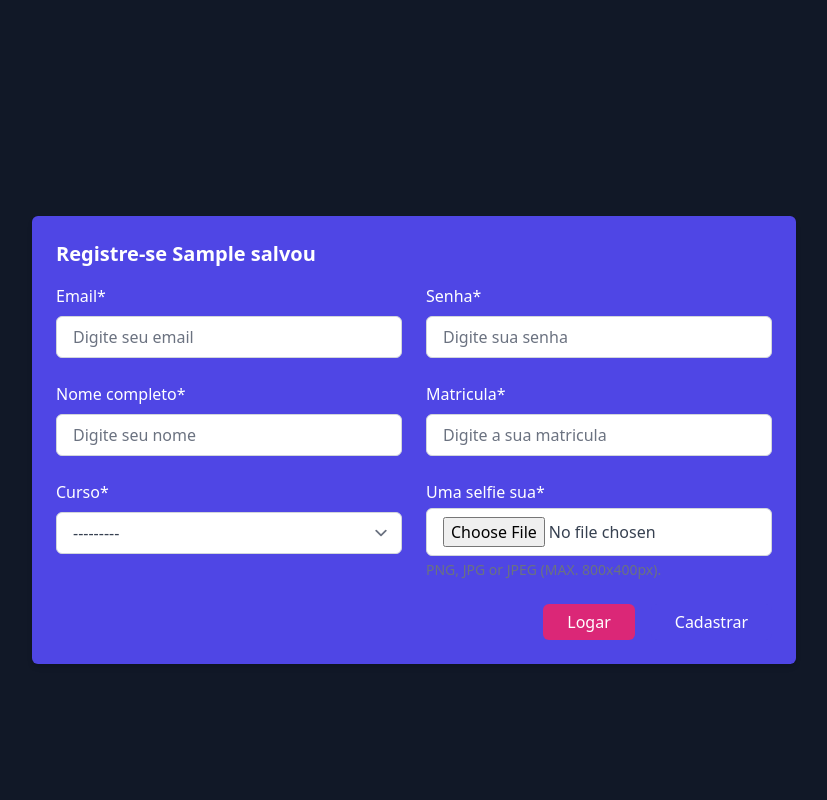
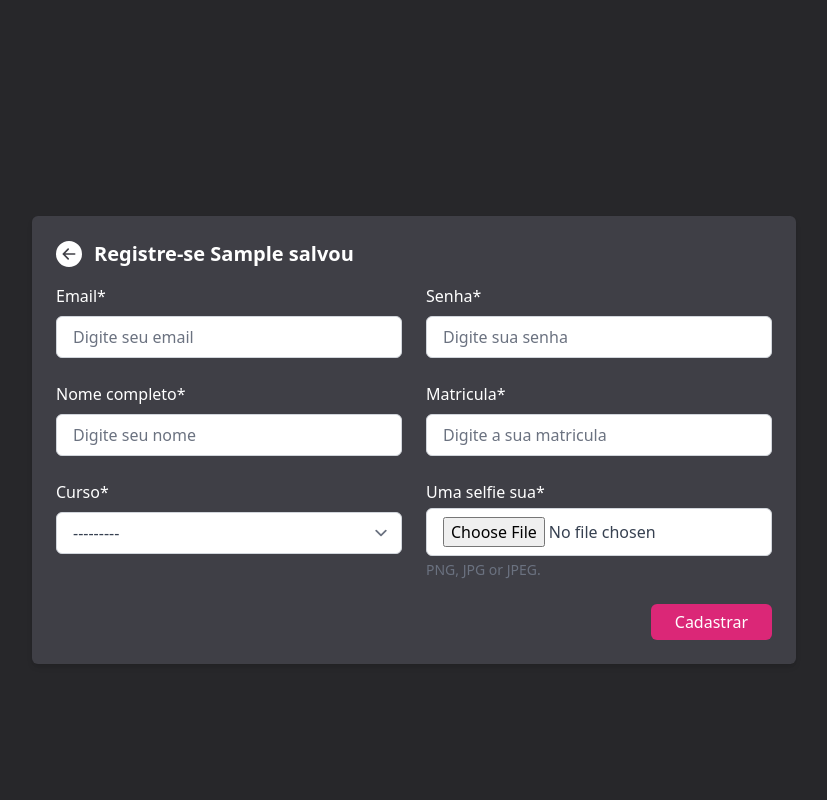
Before and after one commit to sousaz/face-recognition, a Django app: template projeto/event_control/templates/register_student.html in a window 1280 px wide. Shown: the whole page, without its empty margins (226-1053 px from the left). Run offline with Django 5.2, Linux system fonts and the light colour scheme; tables that the repository leaves empty hold one stand-in row (values such as "Sample post"); the template is opened without the code that fills it: values that come from a table or form of the project are taken from there, most other values are stand-ins (such as "Sample title", 1, 10 or a date in 2020); some libraries are stand-ins or nearby versions.

Commit message:
alteraçoes no css

```diff
--- a/projeto/event_control/templates/login.html
+++ b/projeto/event_control/templates/login.html
@@ -4,13 +4,13 @@
 {% block body %}
 <!-- page -->
 <main
-  class="mx-auto flex min-h-screen w-full items-center justify-center bg-gray-900 text-white"
+  class="mx-auto flex min-h-screen w-full items-center justify-center bg-zinc-800 text-white"
 >
   <!-- component -->
   <section>
     <form action="{% url 'login' %}" method="post" class="flex w-[30rem] flex-col space-y-10">
       {% csrf_token %}
-      <div class="text-center text-4xl font-medium">Logue-se</div>
+      <div class="text-center text-4xl font-medium">Entrar</div>
       {% if messages %}
         {% for message in messages %}
           <div class="toast border border-indigo-500 shadow-lg rounded-lg p-4 mb-4 flex items-start space-x-4">
@@ -62,7 +62,7 @@
       </div>
 
       <button
-        class="transform rounded-sm bg-indigo-600 py-2 font-bold duration-300 hover:bg-indigo-400"
+        class="transform rounded-md bg-indigo-600 py-2  font-bold duration-300 hover:bg-indigo-400"
       >
         Entrar
       </button>
--- a/projeto/event_control/templates/register_student.html
+++ b/projeto/event_control/templates/register_student.html
@@ -3,82 +3,91 @@
 
 {% block body %}
 <main
-  class="mx-auto flex min-h-screen w-full items-center justify-center bg-gray-900 text-white"
+  class="mx-auto flex min-h-screen w-full items-center justify-center bg-zinc-800 text-white"
 >
-    <section class="max-w-4xl p-6 mx-auto bg-indigo-600 rounded-md shadow-md dark:bg-gray-800 mt-20">
-        <h1 class="text-xl font-bold text-white dark:text-white">Registre-se {{salvou}}</h1>
+    <section class="max-w-4xl p-6 mx-auto bg-zinc-700 rounded-md shadow-md dark:bg-zinc-700 mt-20">
+        <div class="flex items-center gap-3">
+            <a href="{% url 'login' %}">
+                <svg xmlns="http://www.w3.org/2000/svg" width="26" height="26"
+                    class="fill-current text-white hover:text-indigo-400 transition-colors duration-300"
+                    viewBox="0 0 16 16">
+                    <path d="M8 0a8 8 0 1 0 0 16A8 8 0 0 0 8 0m3.5 7.5a.5.5 0 0 1 0 1H5.707l2.147 2.146a.5.5 0 0 1-.708.708l-3-3a.5.5 0 0 1 0-.708l3-3a.5.5 0 1 1 .708.708L5.707 7.5z"/>
+                </svg>
+            </a>
+            <h1 class="text-xl font-bold text-white dark:text-white">Registre-se {{salvou}}</h1>
+        </div>
         <form action="{% url 'register_student' %}" method="POST" enctype="multipart/form-data">
             {% csrf_token %}
             <div class="grid grid-cols-1 gap-6 mt-4 sm:grid-cols-2">
                 <div>
                     {% if u_form.email.errors %}
                         <label class="text-white dark:text-gray-200" for="{{ u_form.email.auto_id }}">{{ u_form.email.label }}</label>
-                        {{ u_form.email|add_class:"block w-full px-4 py-2 mt-2 text-gray-700 bg-white border border-gray-300 rounded-md dark:bg-gray-800 dark:text-gray-300 dark:border-gray-600 focus:border-blue-500 dark:focus:border-blue-500 focus:outline-none focus:ring" }}
+                        {{ u_form.email|add_class:"block w-full px-4 py-2 mt-2 text-gray-700 bg-white border border-gray-300 rounded-md dark:bg-zinc-700 dark:text-gray-300 dark:border-gray-500 focus:border-blue-500 dark:focus:border-blue-500 focus:outline-none focus:ring" }}
                         {% for error in u_form.email.errors %}
                             <span class="block text-red-700 px-2 py-3 sm:inline">{{ error }}</span>
                         {% endfor %}
                     {% else %}
                         <label class="text-white dark:text-gray-200" for="{{ u_form.email.auto_id }}">{{ u_form.email.label }}</label>
-                        {{ u_form.email|add_class:"block w-full px-4 py-2 mt-2 text-gray-700 bg-white border border-gray-300 rounded-md dark:bg-gray-800 dark:text-gray-300 dark:border-gray-600 focus:border-blue-500 dark:focus:border-blue-500 focus:outline-none focus:ring" }}
+                        {{ u_form.email|add_class:"block w-full px-4 py-2 mt-2 text-gray-700 bg-white border border-gray-300 rounded-md dark:bg-zinc-700 dark:text-gray-300 dark:border-gray-500 focus:border-blue-500 dark:focus:border-blue-500 focus:outline-none focus:ring" }}
                     {%  endif%}
                 </div>
 
                 <div>
                     {% if u_form.password.errors %}
                         <label class="text-white dark:text-gray-200" for="{{ u_form.password.auto_id }}">{{ u_form.password.label }}</label>
-                        {{ u_form.password|add_class:"block w-full px-4 py-2 mt-2 text-gray-700 bg-white border border-gray-300 rounded-md dark:bg-gray-800 dark:text-gray-300 dark:border-gray-600 focus:border-blue-500 dark:focus:border-blue-500 focus:outline-none focus:ring" }}
+                        {{ u_form.password|add_class:"block w-full px-4 py-2 mt-2 text-gray-700 bg-white border border-gray-300 rounded-md dark:bg-zinc-700 dark:text-gray-300 dark:border-gray-500 focus:border-blue-500 dark:focus:border-blue-500 focus:outline-none focus:ring" }}
                         {% for error in u_form.password.errors %}
                             <span class="block text-red-700 px-2 py-3 sm:inline">{{ error }}</span>
                         {% endfor %}
                     {% else %}
                         <label class="text-white dark:text-gray-200" for="{{ u_form.password.auto_id }}">{{ u_form.password.label }}</label>
-                        {{ u_form.password|add_class:"block w-full px-4 py-2 mt-2 text-gray-700 bg-white border border-gray-300 rounded-md dark:bg-gray-800 dark:text-gray-300 dark:border-gray-600 focus:border-blue-500 dark:focus:border-blue-500 focus:outline-none focus:ring" }}
+                        {{ u_form.password|add_class:"block w-full px-4 py-2 mt-2 text-gray-700 bg-white border border-gray-300 rounded-md dark:bg-zinc-700 dark:text-gray-300 dark:border-gray-500 focus:border-blue-500 dark:focus:border-blue-500 focus:outline-none focus:ring" }}
                     {%  endif%}
                 </div>
 
                 <div>
                     {% if s_form.name.errors %}
                         <label class="text-white dark:text-gray-200" for="{{ s_form.name.auto_id }}">{{ s_form.name.label }}</label>
-                        {{ s_form.name|add_class:"block w-full px-4 py-2 mt-2 text-gray-700 bg-white border border-gray-300 rounded-md dark:bg-gray-800 dark:text-gray-300 dark:border-gray-600 focus:border-blue-500 dark:focus:border-blue-500 focus:outline-none focus:ring" }}
+                        {{ s_form.name|add_class:"block w-full px-4 py-2 mt-2 text-gray-700 bg-white border border-gray-300 rounded-md dark:bg-zinc-700 dark:text-gray-300 dark:border-gray-500 focus:border-blue-500 dark:focus:border-blue-500 focus:outline-none focus:ring" }}
                         {% for error in s_form.name.errors %}
                             <span class="block text-red-700 px-2 py-3 sm:inline">{{ error }}</span>
                         {% endfor %}
                     {% else %}
                         <label class="text-white dark:text-gray-200" for="{{ s_form.name.auto_id }}">{{ s_form.name.label }}</label>
-                        {{ s_form.name|add_class:"block w-full px-4 py-2 mt-2 text-gray-700 bg-white border border-gray-300 rounded-md dark:bg-gray-800 dark:text-gray-300 dark:border-gray-600 focus:border-blue-500 dark:focus:border-blue-500 focus:outline-none focus:ring" }}
+                        {{ s_form.name|add_class:"block w-full px-4 py-2 mt-2 text-gray-700 bg-white border border-gray-300 rounded-md dark:bg-zinc-700 dark:text-gray-300 dark:border-gray-500 focus:border-blue-500 dark:focus:border-blue-500 focus:outline-none focus:ring" }}
                     {%  endif%}
                 </div>
 
                 <div>
                     {% if s_form.student_id.errors %}
                         <label class="text-white dark:text-gray-200" for="{{ s_form.student_id.auto_id }}">{{ s_form.student_id.label }}</label>
-                        {{ s_form.student_id|add_class:"block w-full px-4 py-2 mt-2 text-gray-700 bg-white border border-gray-300 rounded-md dark:bg-gray-800 dark:text-gray-300 dark:border-gray-600 focus:border-blue-500 dark:focus:border-blue-500 focus:outline-none focus:ring" }}
+                        {{ s_form.student_id|add_class:"block w-full px-4 py-2 mt-2 text-gray-700 bg-white border border-gray-300 rounded-md dark:bg-zinc-700 dark:text-gray-300 dark:border-gray-500 focus:border-blue-500 dark:focus:border-blue-500 focus:outline-none focus:ring" }}
                         {% for error in s_form.student_id.errors %}
                             <span class="block text-red-700 px-2 py-3 sm:inline">{{ error }}</span>
                         {% endfor %}
                     {% else %}
                         <label class="text-white dark:text-gray-200" for="{{ s_form.student_id.auto_id }}">{{ s_form.student_id.label }}</label>
-                        {{ s_form.student_id|add_class:"block w-full px-4 py-2 mt-2 text-gray-700 bg-white border border-gray-300 rounded-md dark:bg-gray-800 dark:text-gray-300 dark:border-gray-600 focus:border-blue-500 dark:focus:border-blue-500 focus:outline-none focus:ring" }}
+                        {{ s_form.student_id|add_class:"block w-full px-4 py-2 mt-2 text-gray-700 bg-white border border-gray-300 rounded-md dark:bg-zinc-700 dark:text-gray-300 dark:border-gray-500 focus:border-blue-500 dark:focus:border-blue-500 focus:outline-none focus:ring" }}
                     {%  endif%}
                 </div>
 
                 <div>
                     {% if s_form.course.errors %}
                         <label class="text-white dark:text-gray-200" for="{{ s_form.course.auto_id }}">{{ s_form.course.label }}</label>
-                        {{ s_form.course|add_class:"block w-full px-4 py-2 mt-2 text-gray-700 bg-white border border-gray-300 rounded-md dark:bg-gray-800 dark:text-gray-300 dark:border-gray-600 focus:border-blue-500 dark:focus:border-blue-500 focus:outline-none focus:ring" }}
+                        {{ s_form.course|add_class:"block w-full px-4 py-2 mt-2 text-gray-700 bg-white border border-gray-300 rounded-md dark:bg-zinc-700 dark:text-gray-300 dark:border-gray-500 focus:border-blue-500 dark:focus:border-blue-500 focus:outline-none focus:ring" }}
                         {% for error in s_form.course.errors %}
                             <span class="block text-red-700 px-2 py-3 sm:inline">{{ error }}</span>
                         {% endfor %}
                     {% else %}
                         <label class="text-white dark:text-gray-200" for="{{ s_form.course.auto_id }}">{{ s_form.course.label }}</label>
-                        {{ s_form.course|add_class:"block w-full px-4 py-2 mt-2 text-gray-700 bg-white border border-gray-300 rounded-md dark:bg-gray-800 dark:text-gray-300 dark:border-gray-600 focus:border-blue-500 dark:focus:border-blue-500 focus:outline-none focus:ring" }}
+                        {{ s_form.course|add_class:"block w-full px-4 py-2 mt-2 text-gray-700 bg-white border border-gray-300 rounded-md dark:bg-zinc-700 dark:text-gray-300 dark:border-gray-500 focus:border-blue-500 dark:focus:border-blue-500 focus:outline-none focus:ring" }}
                     {%  endif%}
                 </div>
 
                 <div>
                     {% if s_form.photo.errors %}
                         <label class="text-white dark:text-gray-200" for="{{ s_form.photo.auto_id }}">{{ s_form.photo.label }}</label>
-                        {{ s_form.photo|add_class:"block w-full px-4 py-2 mt-2 text-gray-700 bg-white border border-gray-300 rounded-md dark:bg-gray-800 dark:text-gray-300 dark:border-gray-600 focus:border-blue-500 dark:focus:border-blue-500 focus:outline-none focus:ring" }}
+                        {{ s_form.photo|add_class:"block w-full px-4 py-2 mt-2 text-gray-700 bg-white border border-gray-300 rounded-md dark:bg-zinc-700 dark:text-gray-300 dark:border-gray-500 focus:border-blue-500 dark:focus:border-blue-500 focus:outline-none focus:ring" }}
                         <p class="mt-1 text-sm text-gray-500 dark:text-gray-300" id="file_input_help">PNG, JPG or JPEG (MAX. 800x400px).</p>
 
                         {% for error in s_form.photo.errors %}
@@ -86,15 +95,14 @@
                         {% endfor %}
                     {% else %}
                         <label class="text-white dark:text-gray-200" for="{{ s_form.photo.auto_id }}">{{ s_form.photo.label }}</label>
-                        {{ s_form.photo|add_class:"block w-full px-4 py-2 mt-1 text-gray-700 bg-white border border-gray-300 rounded-md dark:bg-gray-800 dark:text-gray-300 dark:border-gray-600 focus:border-blue-500 dark:focus:border-blue-500 focus:outline-none focus:ring" }}
-                        <p class="mt-1 text-sm text-gray-500 dark:text-gray-300" id="file_input_help">PNG, JPG or JPEG (MAX. 800x400px).</p>
+                        {{ s_form.photo|add_class:"block w-full px-4 py-2 mt-1 text-gray-700 bg-white border border-gray-300 rounded-md dark:bg-zinc-700 dark:text-gray-300 dark:border-gray-500 focus:border-blue-500 dark:focus:border-blue-500 focus:outline-none focus:ring" }}
+                        <p class="mt-1 text-sm text-gray-500 dark:text-gray-300" id="file_input_help">PNG, JPG or JPEG.</p>
                     {% endif %}
                 </div>
             </div>
 
             <div class="flex justify-end mt-6 gap-4">
-                <a href="{% url 'login' %}" class="px-6 py-2 leading-5 text-white transition-colors duration-200 transform bg-pink-600 rounded-md hover:bg-pink-400 focus:outline-none focus:bg-gray-600">Logar</a>
-                <button class="px-6 py-2 leading-5 text-white transition-colors duration-200 transform bg-indigo-600 rounded-md hover:bg-indigo-400 focus:outline-none focus:bg-gray-600">Cadastrar</button>
+                <button class="px-6 py-2 leading-5 text-white transition-colors duration-200 transform bg-pink-600 rounded-md hover:bg-pink-500 focus:outline-none focus:bg-gray-600">Cadastrar</button>
             </div>
         </form>
     </section>
--- a/projeto/theme/static/css/dist/styles.css
+++ b/projeto/theme/static/css/dist/styles.css
@@ -862,16 +862,22 @@
   justify-content: center;
 }
 
-.gap-6 {
-  gap: 1.5rem;
+.gap-3 {
+  gap: 0.75rem;
 }
 
 .gap-4 {
   gap: 1rem;
 }
 
-.gap-3 {
-  gap: 0.75rem;
+.gap-6 {
+  gap: 1.5rem;
+}
+
+.space-x-4 > :not([hidden]) ~ :not([hidden]) {
+  --tw-space-x-reverse: 0;
+  margin-right: calc(1rem * var(--tw-space-x-reverse));
+  margin-left: calc(1rem * calc(1 - var(--tw-space-x-reverse)));
 }
 
 .space-y-10 > :not([hidden]) ~ :not([hidden]) {
@@ -920,19 +916,14 @@
   border-color: rgb(99 102 241 / var(--tw-border-opacity));
 }
 
-.bg-gray-900 {
-  --tw-bg-opacity: 1;
-  background-color: rgb(17 24 39 / var(--tw-bg-opacity));
-}
-
 .bg-indigo-600 {
   --tw-bg-opacity: 1;
   background-color: rgb(79 70 229 / var(--tw-bg-opacity));
 }
 
-.bg-pink-500 {
+.bg-pink-600 {
   --tw-bg-opacity: 1;
-  background-color: rgb(236 72 153 / var(--tw-bg-opacity));
+  background-color: rgb(219 39 119 / var(--tw-bg-opacity));
 }
 
 .bg-transparent {
@@ -944,17 +935,26 @@
   background-color: rgb(255 255 255 / var(--tw-bg-opacity));
 }
 
-.bg-pink-600 {
+.bg-zinc-700 {
   --tw-bg-opacity: 1;
-  background-color: rgb(219 39 119 / var(--tw-bg-opacity));
+  background-color: rgb(63 63 70 / var(--tw-bg-opacity));
+}
+
+.bg-zinc-800 {
+  --tw-bg-opacity: 1;
+  background-color: rgb(39 39 42 / var(--tw-bg-opacity));
+}
+
+.fill-current {
+  fill: currentColor;
+}
+
+.p-4 {
+  padding: 1rem;
 }
 
 .p-6 {
   padding: 1.5rem;
-}
-
-.p-4 {
-  padding: 1rem;
 }
 
 .px-2 {
```
Also changed, not shown: other parts of projeto/theme/static/css/dist/styles.css (+51 -66 lines).
